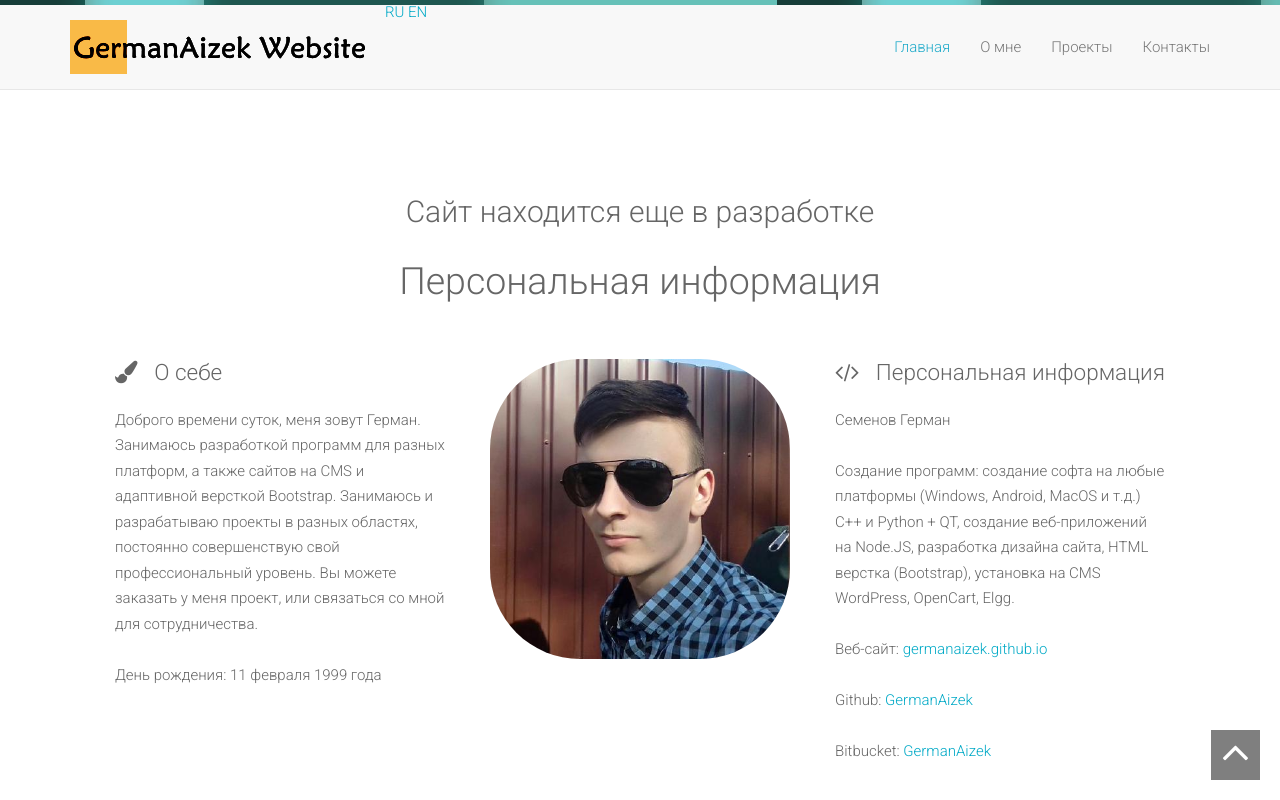
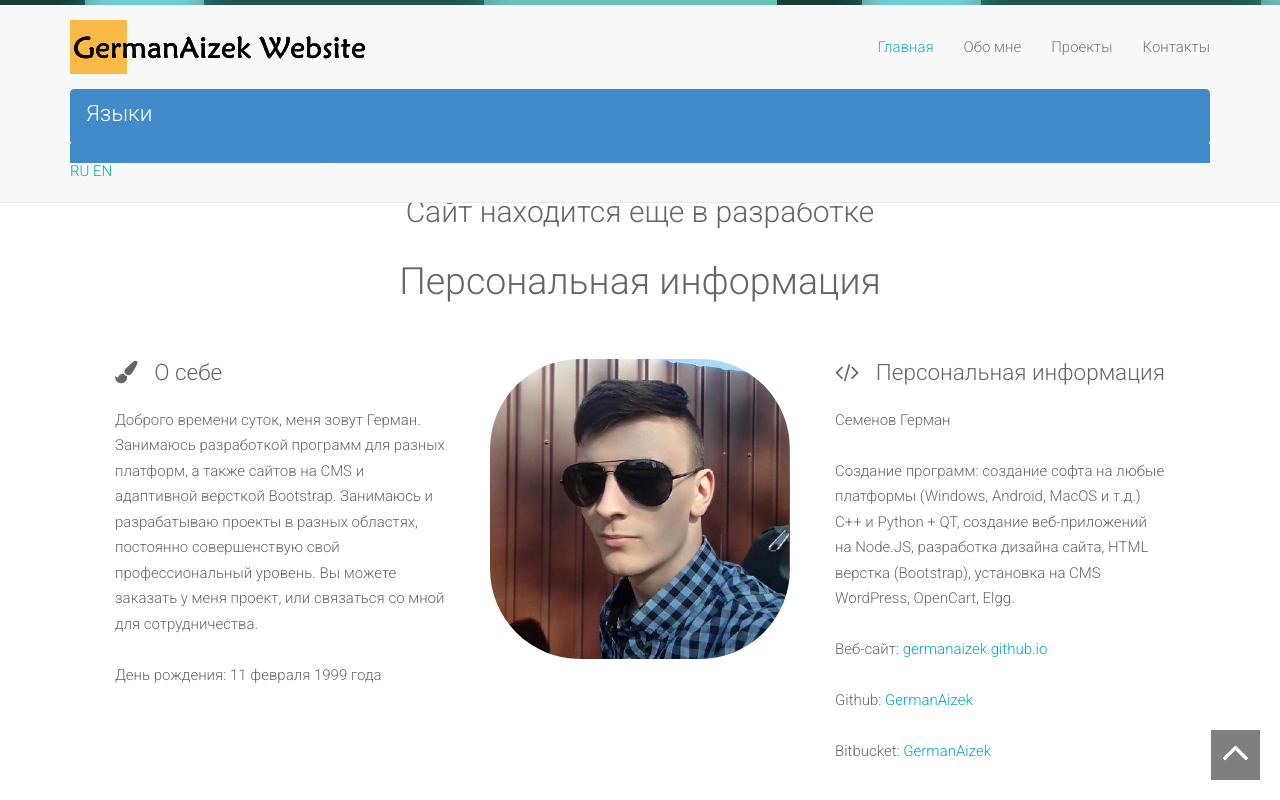
Before and after one commit to GermanAizek/GermanAizek.github.io, a plain HTML site: page index.html in a window 1280 px wide. Shown: the top 800 px of the page. Drawn offline with nearby package versions, Linux system fonts and the light colour scheme.

Commit message:
fix and test add image

```diff
--- a/index.html
+++ b/index.html
@@ -68,17 +68,25 @@
 
             <!-- Nav Starts -->
             <div class="navbar-collapse  collapse animated fadeInLeftBig">
-              <a href="#" class="link" id="rus">RU</a>
-              <a href="#" class="link" id="eng">EN</a>
               <ul class="nav navbar-nav navbar-right scroll">
                  <li class="active"><a href="#main" lng="navbar_main">Главная</a></li>
-                 <li ><a href="#about" lng="navbar_about">О мне</a></li>
+                 <li ><a href="#about" lng="navbar_about">Обо мне</a></li>
                  <li ><a href="#works" lng="navbar_works">Проекты</a></li>
                  <!-- <li ><a href="#partners">Партнеры</a></li> -->
                  <li ><a href="#contact" lng="navbar_contact">Контакты</a></li>
               </ul>
             </div>
             <!-- #Nav Ends -->
+
+            <div class="list-group">
+                  <a class="list-group-item active">
+                   <h4 class="list-group-item-heading">Языки</h4>
+                   <p class="list-group-item-text">
+                    <a href="#" class="link" id="rus">RU</a>
+                    <a href="#" class="link" id="eng">EN</a>
+                   </p>
+                  </a>
+                 </div>
 
           </div>
         </div>
```
Also changed, not shown: screens/scanporter1.jpg (added).
